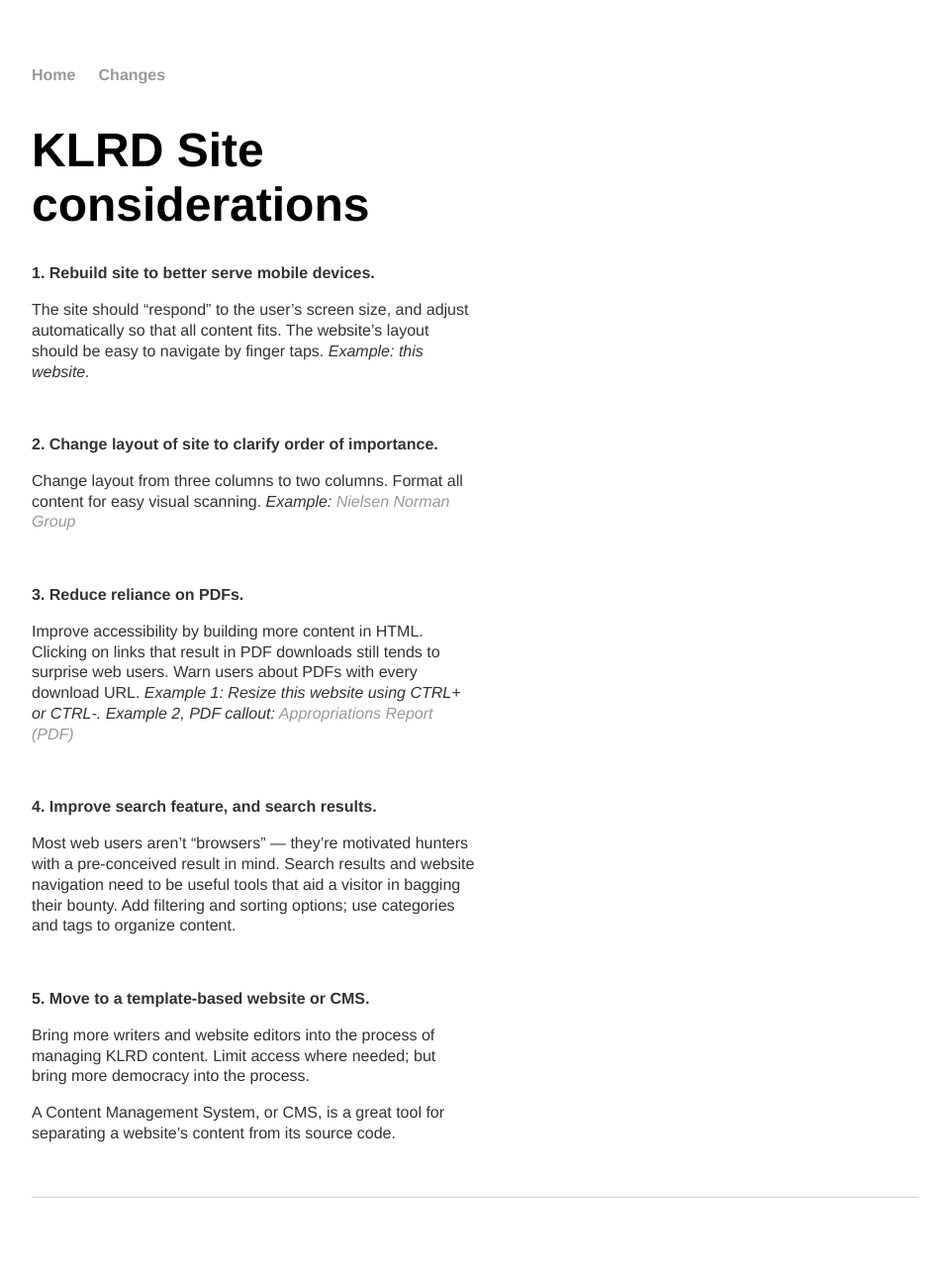
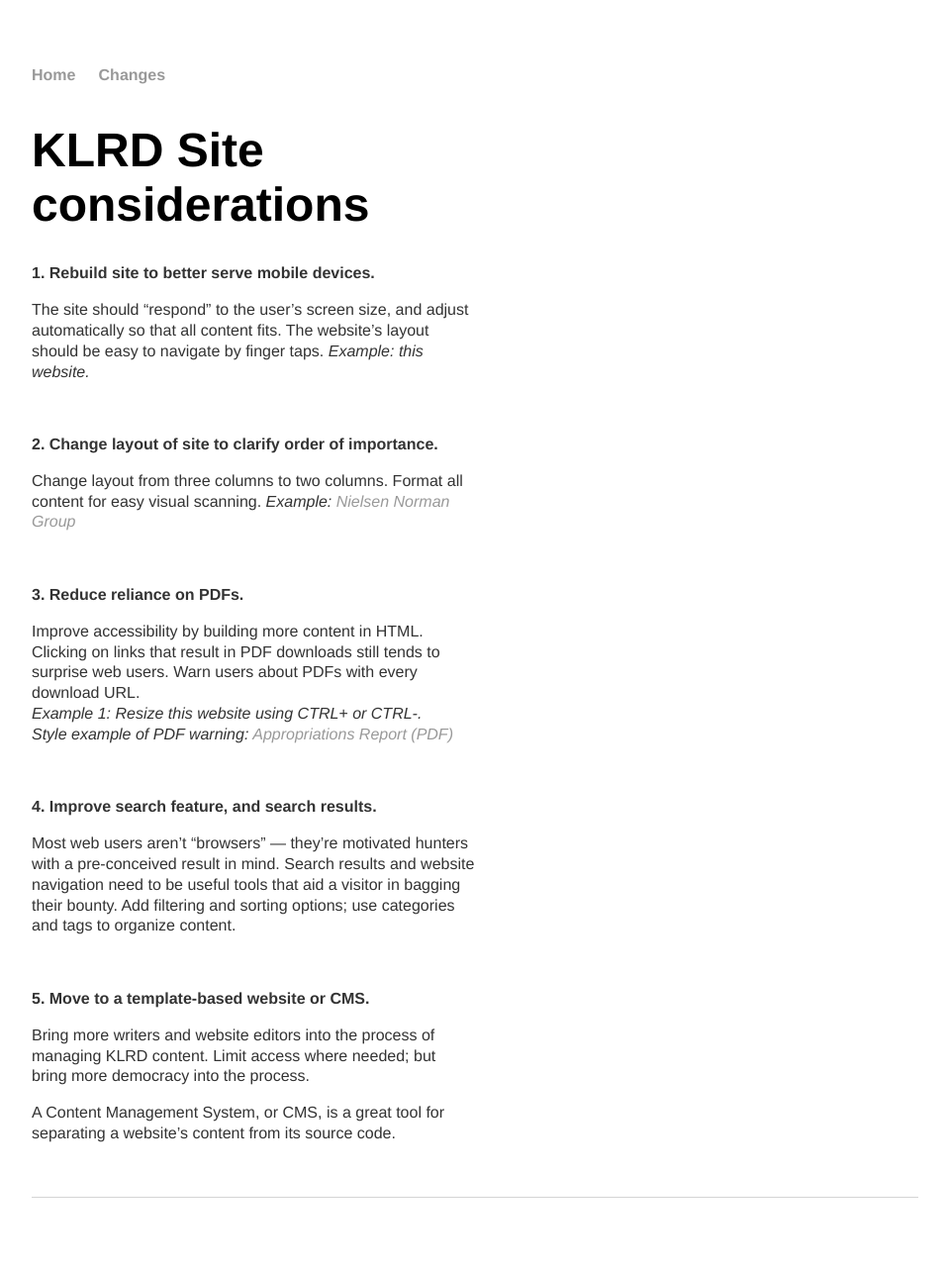
Before and after one commit to karlfun/karlfun.github.io, a Jekyll site: the page built from index.html, in a window 1280 px wide. Shown: the whole page at 99% size, without its empty margins (160-1119 px from the left). Built offline with Jekyll 4.4.1, drawn with Linux system fonts in a browser that asks for light colours.

Commit message:
add returns to sub items on PDF note

```diff
--- a/index.html
+++ b/index.html
@@ -14,7 +14,7 @@ title: Considerations for KLRD Website
 <p>&nbsp;</p>
 
 <p><strong>3. Reduce reliance on PDFs.</strong></p>
-<p>Improve accessibility by building more content in HTML. Clicking on links that result in PDF downloads still tends to surprise web users. Warn users about PDFs with every download URL. <em>Example 1: Resize this website using CTRL+ or CTRL-. Example 2, PDF callout: <a href="http://www.kslegresearch.org/KLRD-web/Publications/AppropriationsRevenue/2020AppropriationsRpt.pdf">Appropriations Report (PDF)</a></em></p>
+<p>Improve accessibility by building more content in HTML. Clicking on links that result in PDF downloads still tends to surprise web users. Warn users about PDFs with every download URL. <br /><em>Example 1: Resize this website using CTRL+ or CTRL-. <br />Style example of PDF warning: <a href="#">Appropriations Report (PDF)</a></em></p>
 <p>&nbsp;</p>
 
 <p><strong>4. Improve search feature, and search results.</strong></p>
```
